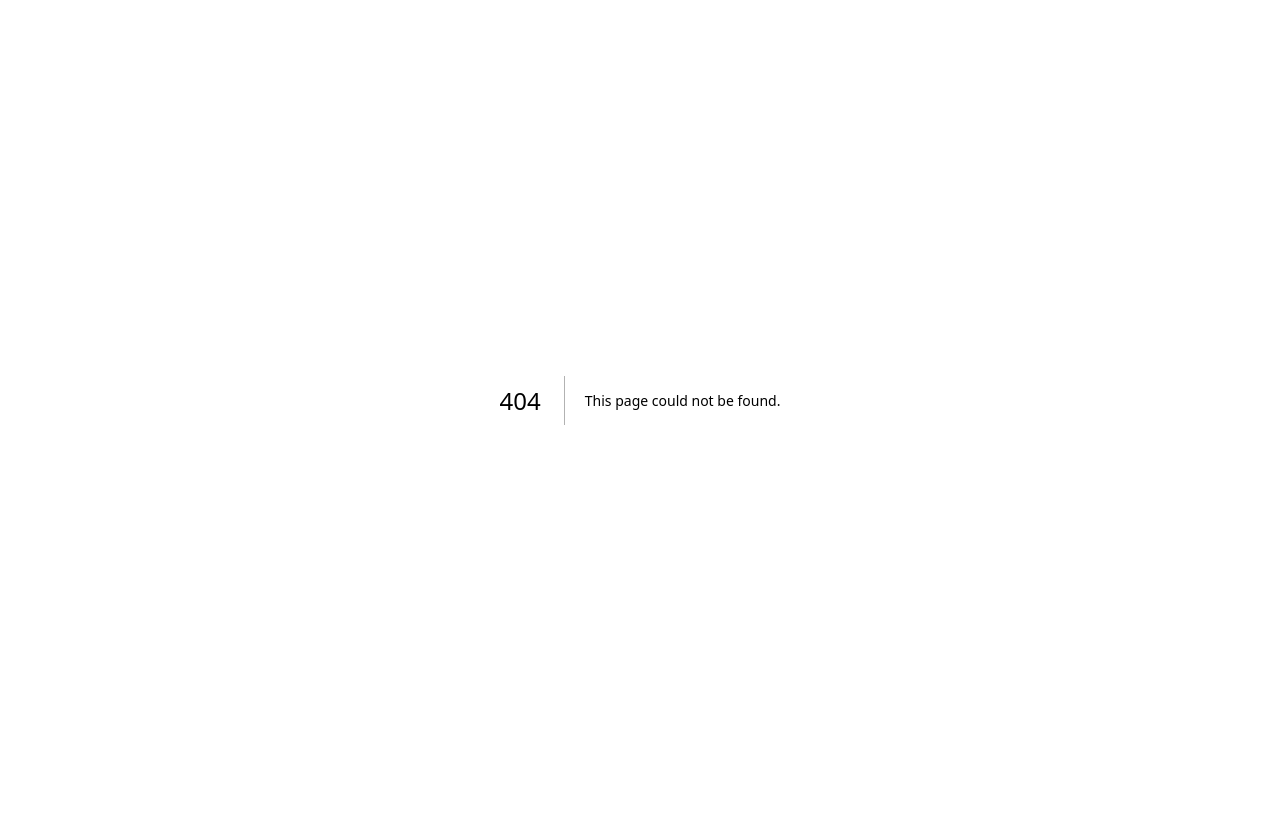
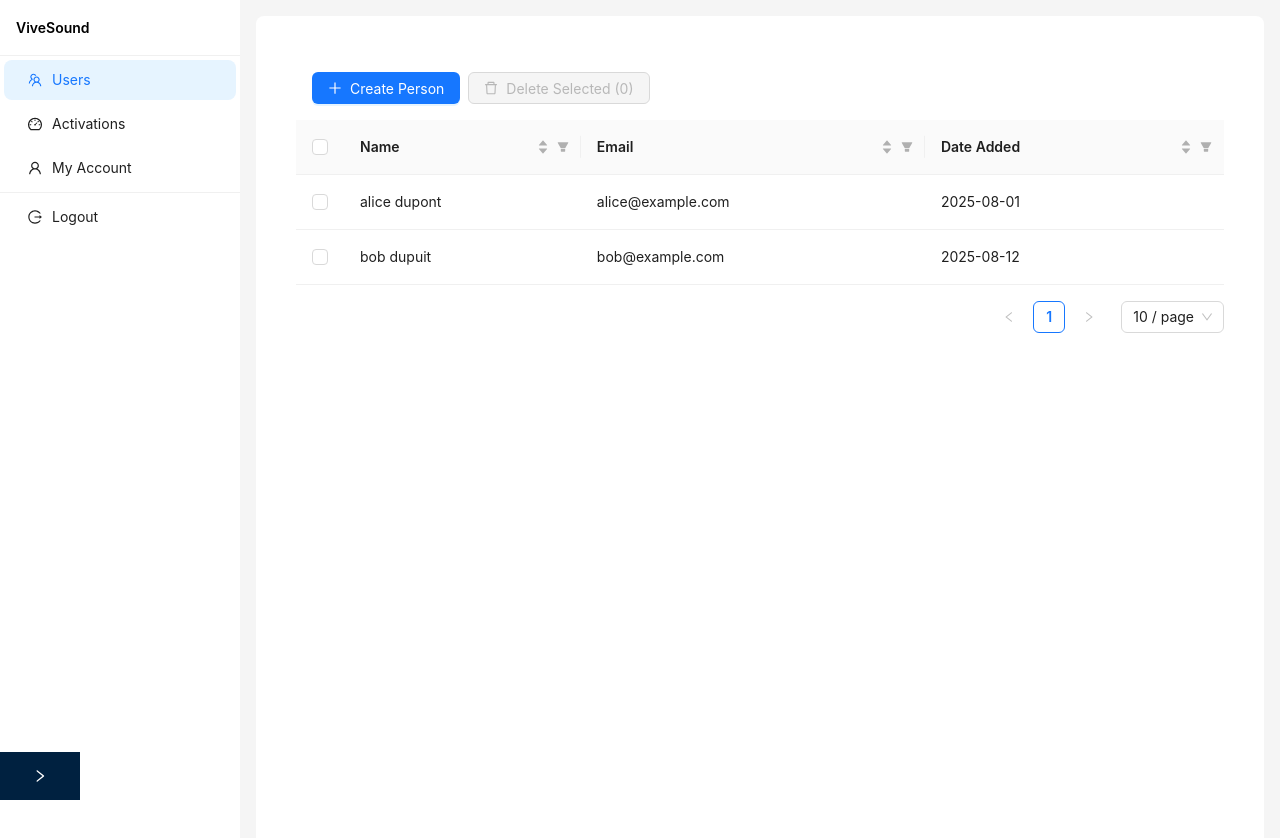
Before and after one commit to ViveSoundDev/ViveSound-Portal, a Next.js app in the folder vivesound-portal/: page /users in a window 1280 px wide. Before the commit this address had no page. Shown: the top 838 px of the page. Before the commit the page ends 800 px from the top, so only its background shows below. Built offline with nearby package versions, Linux system fonts and the light colour scheme; what @ant-design/nextjs-registry would draw is missing.

Commit message:
renamed dashboard to users

```diff
--- a/vivesound-portal/src/app/components/Navbar.jsx
+++ b/vivesound-portal/src/app/components/Navbar.jsx
@@ -8,8 +8,7 @@ import {
   DashboardOutlined,
   UserOutlined,
   LogoutOutlined,
-  MenuFoldOutlined,
-  MenuUnfoldOutlined,
+  TeamOutlined
 } from "@ant-design/icons";
 
 const { Sider, Content, Header } = Layout;
@@ -26,8 +25,8 @@ export default function SidebarLayout({ children }) {
 
   // Keep selection in sync with route
   const selectedKeys = useMemo(() => {
-    if (pathname === "/dashboard" || pathname?.startsWith("/dashboard"))
-      return ["/dashboard"];
+    if (pathname === "/users" || pathname?.startsWith("/users"))
+      return ["/users"];
     if (pathname?.startsWith("/my-account")) return ["/my-account"];
     if (pathname?.startsWith("/activations")) return ["/activations"];
     return [];
@@ -35,9 +34,9 @@ export default function SidebarLayout({ children }) {
 
   const items = [
     {
-      key: "/dashboard",
-      icon: <DashboardOutlined />,
-      label: <Link href="/dashboard">Dashboard</Link>,
+      key: "/users",
+      icon: <TeamOutlined />,
+      label: <Link href="/users">Users</Link>,
     },
     {
       key: "/activations",
--- a/vivesound-portal/src/app/components/DashboardTable.jsx
+++ b/vivesound-portal/src/app/components/UsersTable.jsx
@@ -18,11 +18,11 @@ import {
   SearchOutlined,
 } from "@ant-design/icons";
 import dayjs from "dayjs";
-import "../styles/dashboard-page.scss";
+import "../styles/users-page.scss";
 
 const { RangePicker } = DatePicker;
 
-export default function DashboardTable() {
+export default function UsersTable() {
   const screens = useBreakpoint();
   const isMobile = !screens.sm;
 
--- a/vivesound-portal/src/app/page.js
+++ b/vivesound-portal/src/app/page.js
@@ -42,7 +42,7 @@ console.log("LOGIN: ", res)
       }
 
       message.success("Logged in");
-      router.push("/dashboard");
+      router.push("/users");
     } catch (err) {
       message.error(err.errorMessage || "Invalid credentials");
     } finally {
--- a/vivesound-portal/src/app/styles/dashboard-page.scss
+++ b/vivesound-portal/src/app/styles/users-page.scss
@@ -1,6 +1,6 @@
 @import "./global.scss";
 
-.dashboard {
+.users-page {
   display: flex;
   flex-direction: column;
   align-items: center;
@@ -10,7 +10,7 @@
 }
 
 @media screen and (max-width: $responsive) {
-  .dashboard {
+  .users-page {
     margin: 1rem 0px;
   }
 }
--- /dev/null
+++ b/vivesound-portal/src/app/users/page.jsx
@@ -0,0 +1,16 @@
+"use client";
+
+import React from "react";
+import "../styles/users-page.scss";
+import SidebarLayout from "../components/Navbar";
+import UsersTable from "../components/UsersTable";
+
+export default function UsersPage() {
+  return (
+    <SidebarLayout>
+      <div className="users-page">
+        <UsersTable />
+      </div>
+    </SidebarLayout>
+  );
+}
--- a/vivesound-portal/src/middleware.js
+++ b/vivesound-portal/src/middleware.js
@@ -3,7 +3,7 @@ import { NextResponse } from "next/server";
 export function middleware(req) {
   const auth = req.cookies.get("auth_token")?.value;
 
-  const protectedPaths = ["/dashboard", "/my-account", "/activations"];
+  const protectedPaths = ["/users", "/my-account", "/activations"];
   const isProtected = protectedPaths.some((p) =>
     req.nextUrl.pathname.startsWith(p)
   );
@@ -20,5 +20,5 @@ export function middleware(req) {
 
 // Run middleware only on these routes
 export const config = {
-  matcher: ["/dashboard/:path*", "/my-account/:path*", "/activations/:path*"],
+  matcher: ["/users/:path*", "/my-account/:path*", "/activations/:path*"],
 };
```
Also changed, not shown: vivesound-portal/src/app/dashboard/page.jsx (deleted, +0 -16 lines).
